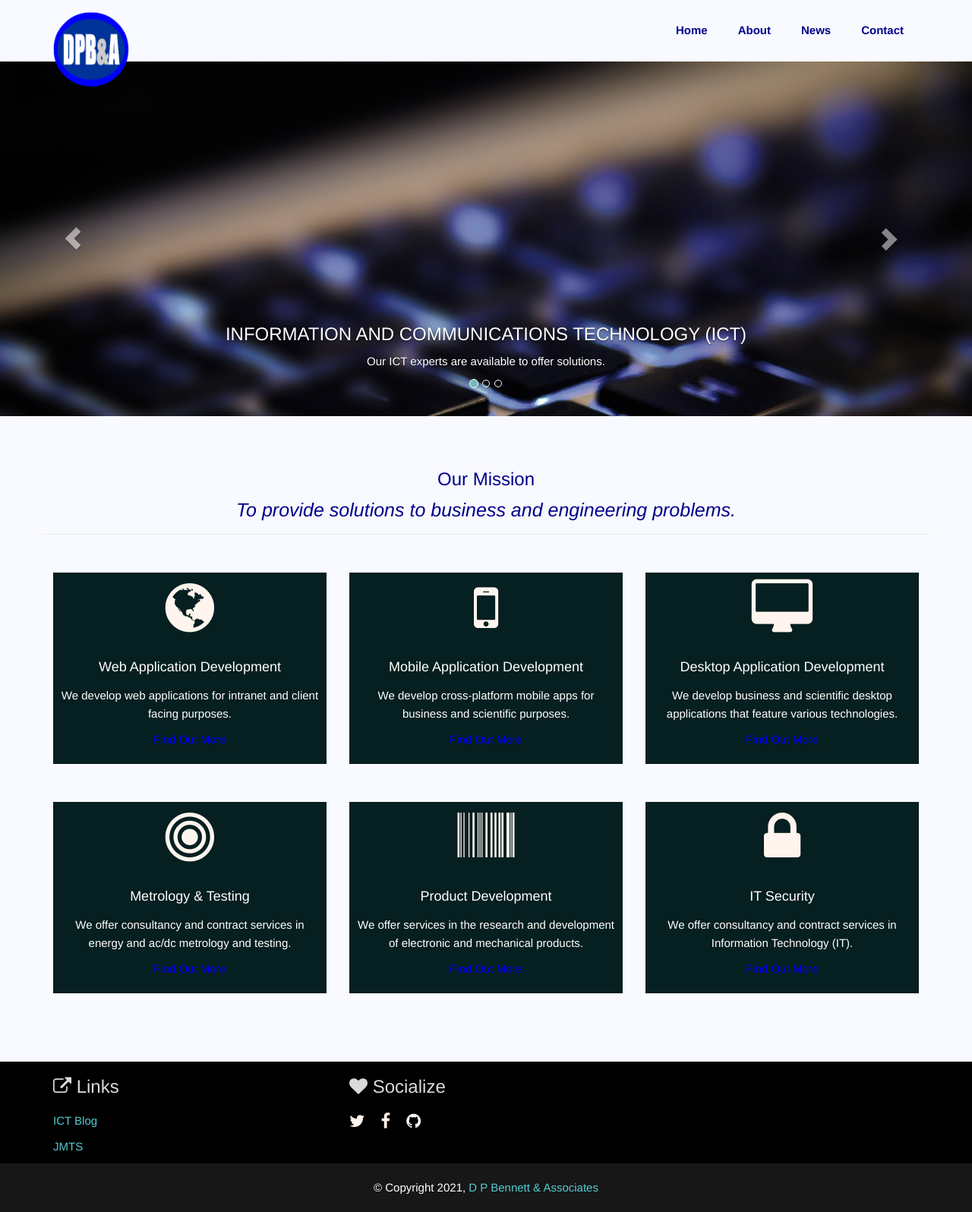
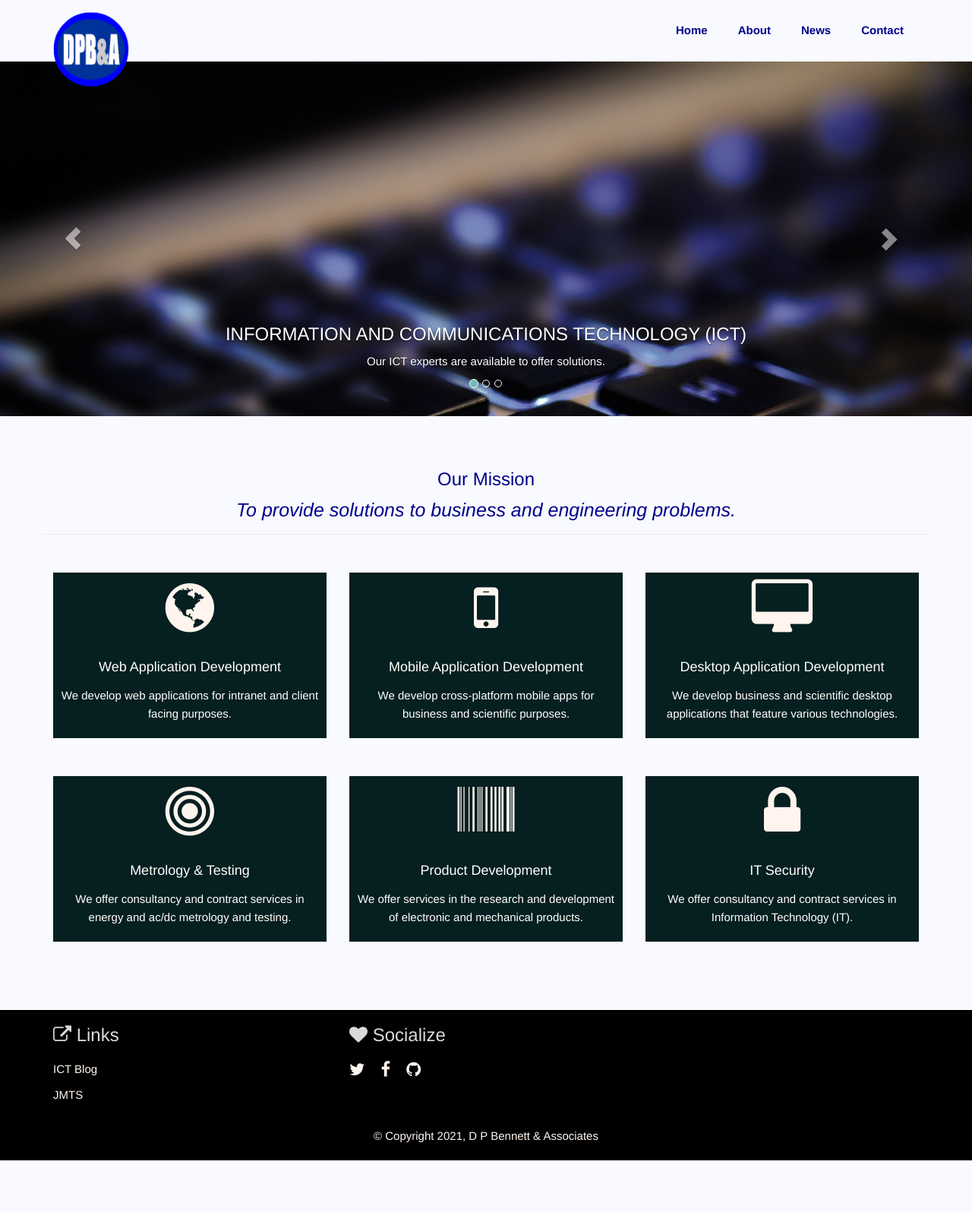
Before and after one commit to DPBandA/dpba, a Jekyll site: the page built from index.html, in a window 1280 px wide. Shown: the whole page at 76% size. Built offline with Jekyll 4.4.1, drawn with Linux system fonts in a browser that asks for light colours; after the commit the page ends 1528 px from its top, so only the background shows below that.

Commit message:
General updates.

```diff
--- a/_includes/footer.html
+++ b/_includes/footer.html
@@ -4,8 +4,12 @@
         <div class="row">
             <div class="col-md-4">
                 <h3><i class="fa fa-external-link"></i> Links</h3>
-                <p><a href="https://ict.dpbennett.com.jm/">ICT Blog</a></p>
-                <p><a href="https://jmts.dpbennett.com.jm/">JMTS</a></p>
+                <p><a href="https://ict.dpbennett.com.jm/">
+                        <span style="color: seashell;">ICT Blog</span>
+                    </a></p>
+                <p><a href="https://jmts.dpbennett.com.jm/">
+                        <span style="color: seashell;">JMTS</span>
+                    </a></p>
             </div>
             <div class="col-md-4">
                 <h3><i class="fa fa-heart"></i> Socialize</h3>
@@ -34,6 +38,8 @@
 
     <div class="copyright text center">
         <p>&copy; Copyright {{ site.time | date: '%Y' }},
-            <a href="https://dpbennett.com.jm">D P Bennett & Associates</a>
+            <a href="https://dpbennett.com.jm">
+                <span style="color: seashell;">D P Bennett & Associates</span>
+            </a>
     </div>
 </footer>
--- a/_includes/script.html
+++ /dev/null
@@ -1,6 +0,0 @@
-<script type="text/javascript" src="../js/jquery-1.10.2.min.js"></script>
-<script src="../assets/bootstrap/js/bootstrap.min.js"></script>
-<script src="../js/wow.min.js"></script>
-<script>
-  new WOW().init();
-</script>
--- a/_layouts/home_style.html
+++ b/_layouts/home_style.html
@@ -2,7 +2,6 @@
 <html lang="en">
     {% include head.html %}
     {% include header.html %}
-    {% include script.html %}
     <body>
         <!-- Begin #carousel-section -->
         <section id="carousel-section" class="section-global-wrapper">
@@ -24,7 +23,7 @@
                                 <img src="../assets/img/slider/technology-1.jpg"
                                      class="d-block w-100" alt="ICT">
                                 <div class="carousel-caption">
-                                    <h3 class="carousel-title hidden-xs">
+                                    <h3 class="carousel-title">
                                         INFORMATION AND COMMUNICATIONS TECHNOLOGY (ICT)
                                     </h3>
                                     <p class="carousel-body">
@@ -104,11 +103,6 @@
                             <p class="services-body">
                                 We develop web applications for intranet and client facing purposes.
                             </p>
-                            <p class="services-more">
-                                <a href="#">
-                                    <span style="color: blue;">Find Out More</span>
-                                </a>
-                            </p>
                         </div>
                     </div>
 
@@ -120,11 +114,6 @@
                             <h4 class="services-title">Mobile Application Development</h4>
                             <p class="services-body">
                                 We develop cross-platform mobile apps for business and scientific purposes.
-                            </p>
-                            <p class="services-more">
-                                <a href="#">
-                                    <span style="color: blue;">Find Out More</span>
-                                </a>
                             </p>
                         </div>
                     </div>
@@ -138,11 +127,6 @@
                             <p class="services-body">
                                 We develop business and scientific desktop applications
                                 that feature various technologies.
-                            </p>
-                            <p class="services-more">
-                                <a href="#">
-                                    <span style="color: blue;">Find Out More</span>
-                                </a>
                             </p>
                         </div>
                     </div>
@@ -161,11 +145,6 @@
                                 We offer consultancy and contract services in energy
                                 and ac/dc metrology and testing.
                             </p>
-                            <p class="services-more">
-                                <a href="#">
-                                    <span style="color: blue;">Find Out More</span>
-                                </a>
-                            </p>
                         </div>
                     </div>
 
@@ -178,11 +157,6 @@
                             <p class="services-body">
                                 We offer services in the research and development
                                 of electronic and mechanical products.
-                            </p>
-                            <p class="services-more">
-                                <a href="#">
-                                    <span style="color: blue;">Find Out More</span>
-                                </a>
                             </p>
                         </div>
                     </div>
@@ -197,11 +171,6 @@
                                 We offer consultancy and contract services in Information
                                 Technology (IT).
                             </p>
-                            <p class="services-more">
-                                <a href="#">
-                                    <span style="color: blue;">Find Out More</span>
-                                </a>
-                            </p>
                         </div>
                     </div>
                 </div>
--- a/about.html
+++ b/about.html
@@ -32,7 +32,7 @@ permalink: /about
             </p>
         </div>
         <div class="col-sm-8 col-md-8">
-            <h3 class="lead" id="anchor1">Our History</h3><hr>
+            <h3 class="lead" id="anchor1">Our Services</h3><hr>
             <p>
                 Coming soon...
             </p>
--- a/assets/css/style.css
+++ b/assets/css/style.css
@@ -1,14 +1,3 @@
-
-/*
-Theme Name:Office
-Theme URI:http://ThemeWagon.com/
-Author:ThemeWagon
-Author URI:http://ThemeWagon.com/
-Description:Creative is a single page html template based on bootstrap 3
-Version:1.0.0
-License:GNU General Public License v2 or later
-License URI:http://www.gnu.org/licenses/gpl-2.0.html
-*/
 
 /*
 * ==========================================================================
@@ -152,7 +141,6 @@ body {
 }
 
 a {
-    color: #55CBD2;
     text-decoration: none;
     -o-transition: all .3s;
     -moz-transition: all .3s;
@@ -533,9 +521,9 @@ footer h3 {
 }
 
 .copyright {
-    color: #fff;
+    color: seashell;
     padding: 20px 0px 10px 0px;
-    background-color: rgb(23, 23, 23);
+    /*background-color: rgb(23, 23, 23);*/
 }
 
 /*
```
Also changed, not shown: 8 other files. Lines whose indentation alone changed are shown as unchanged.
